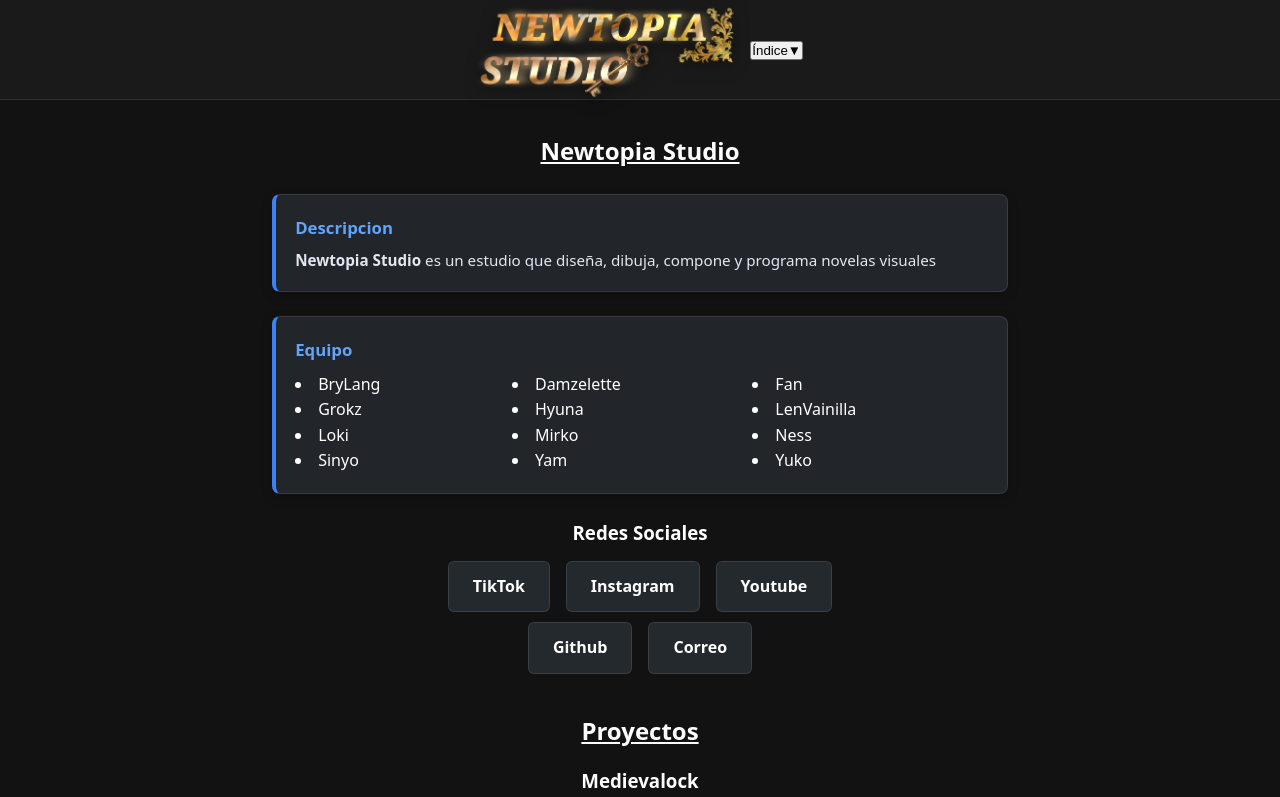
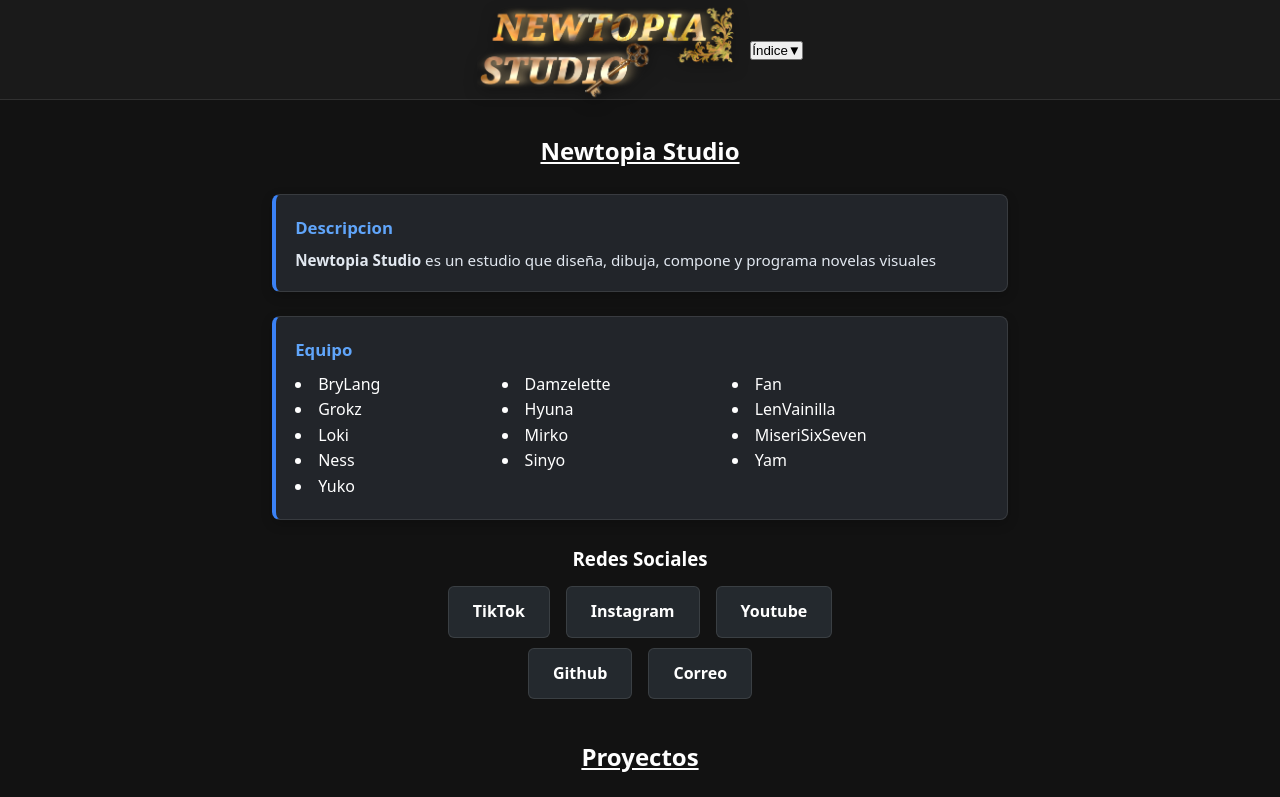
Before and after one commit to Newtopia-Studio/studio-newtopia, a React (Vite) app: page / in a window 1280 px wide. Shown: the top 797 px of the page. Built offline with nearby package versions, Linux system fonts and the light colour scheme.

Commit message:
chore: agregar nuevx integrante al equipo

```diff
--- a/src/components/Equipo.tsx
+++ b/src/components/Equipo.tsx
@@ -8,6 +8,7 @@ export default function Equipo() {
     "LenVainilla",
     "Loki",
     "Mirko",
+    "MiseriSixSeven",
     "Ness",
     "Sinyo",
     "Yam",
```
